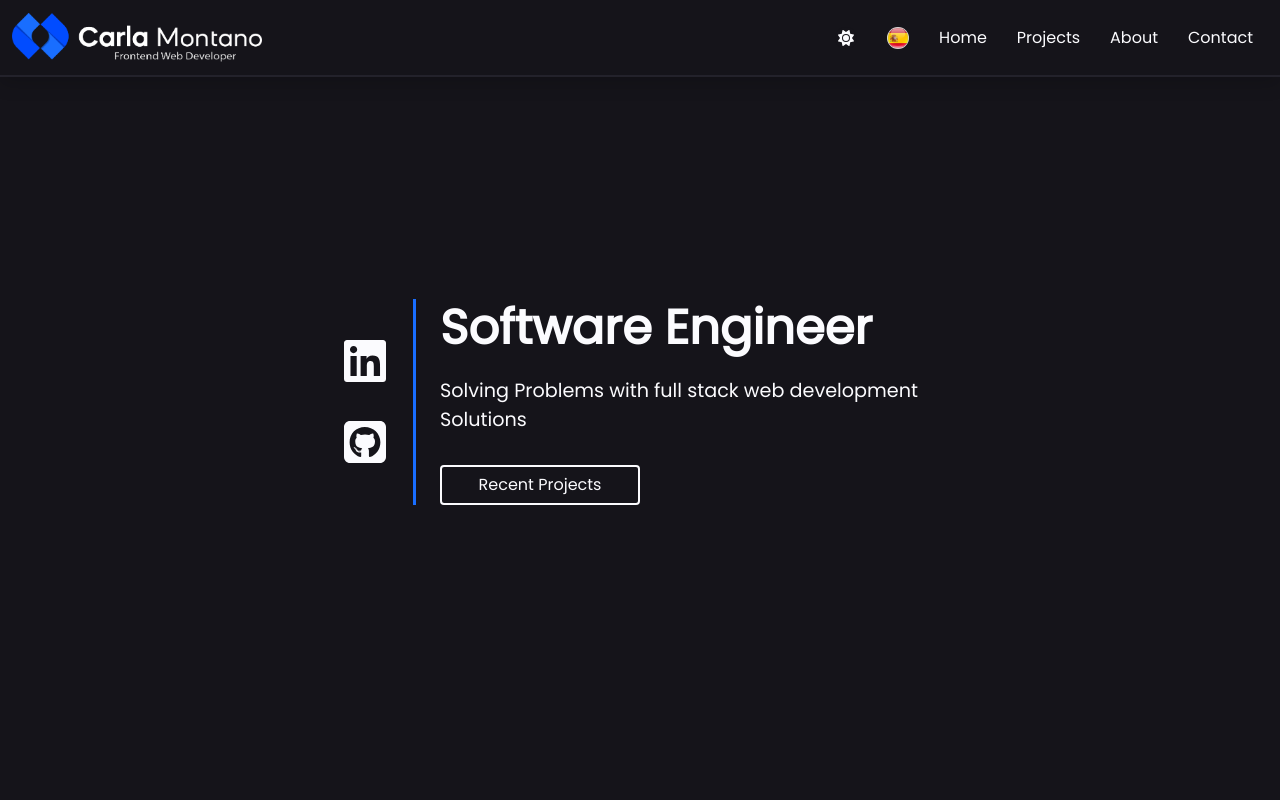
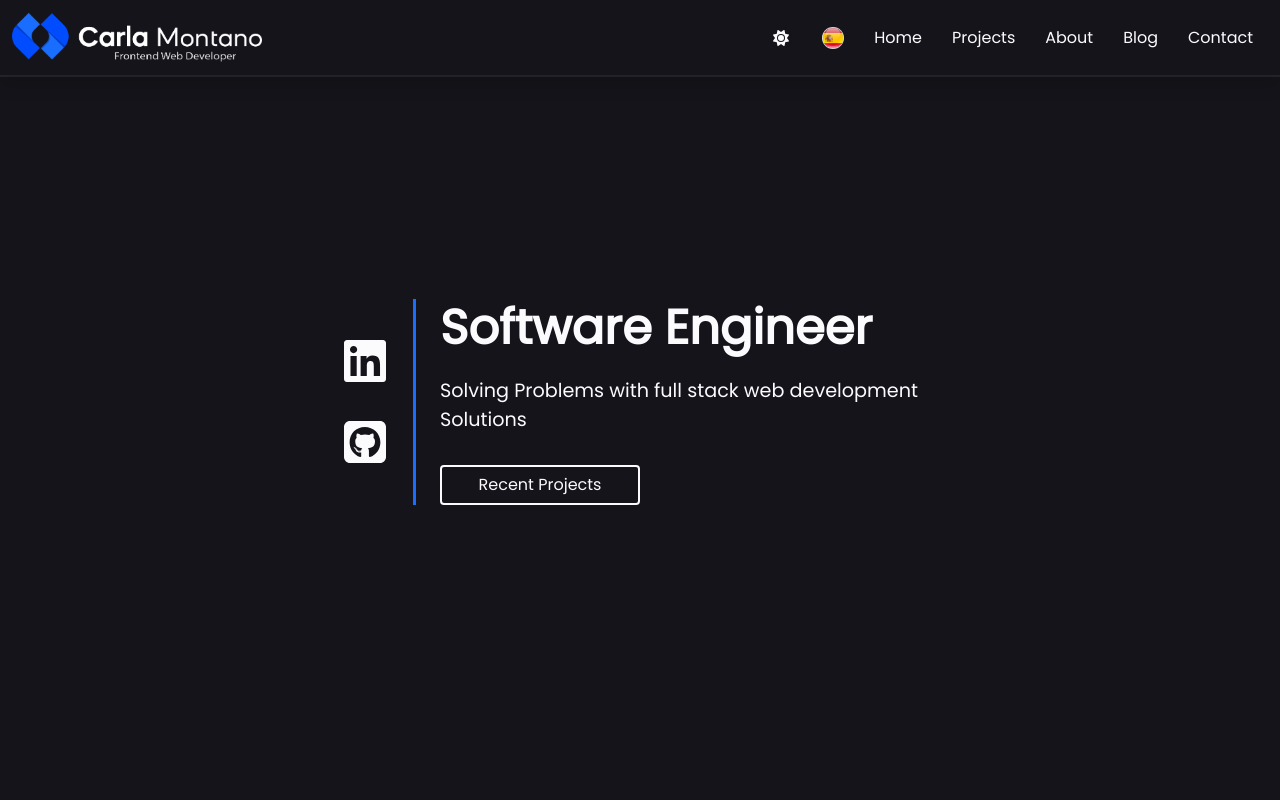
Before and after one commit to Cmmh1101/cm-portfolio-v3, a React (Create React App) app: page / in a window 1280 px wide. Shown: the top 800 px of the page. Built offline with nearby package versions, Linux system fonts and the light colour scheme.

Commit message:
added blog link to navbar

```diff
--- a/src/layout/components/TopNavigation.tsx
+++ b/src/layout/components/TopNavigation.tsx
@@ -72,6 +72,18 @@ const TopNavigation = () => {
             </NavItem>
             <NavItem className="my-2 my-md-0">
               <a
+                href="https://blog.carlamontano.tech"
+                target="_blank"
+                onClick={() => {
+                  isOpen && toggle();
+                }}
+                className="links"
+              >
+                Blog
+              </a>
+            </NavItem>
+            <NavItem className="my-2 my-md-0">
+              <a
                 onClick={() => {
                   scrollTo("#contact");
                   isOpen && toggle();
```
